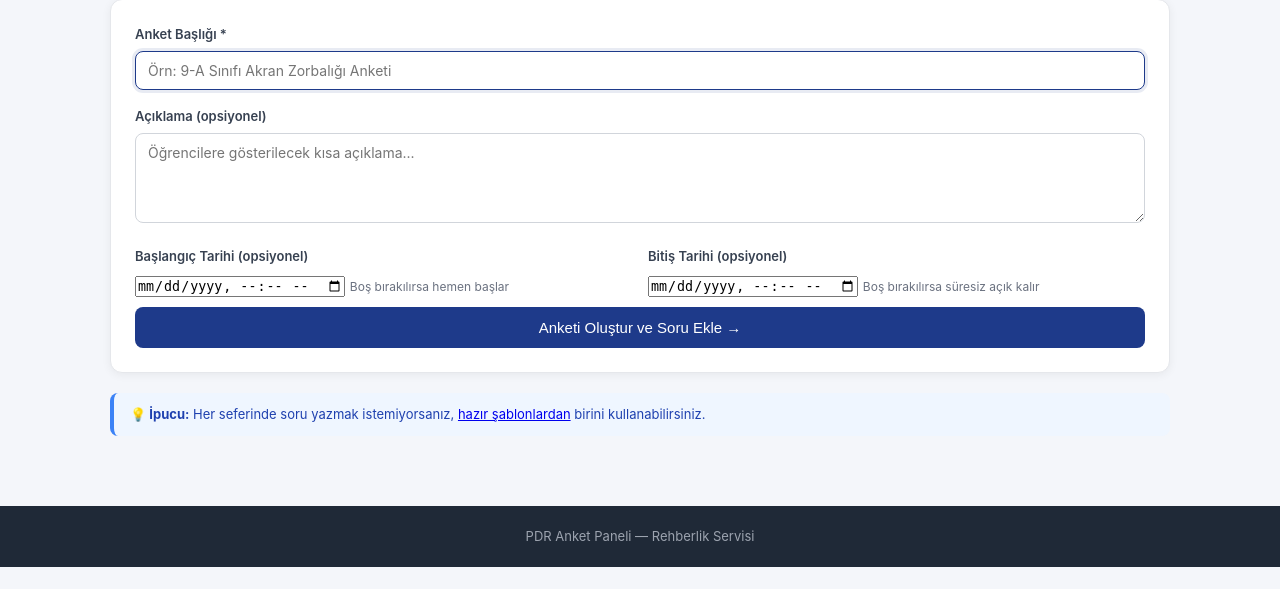
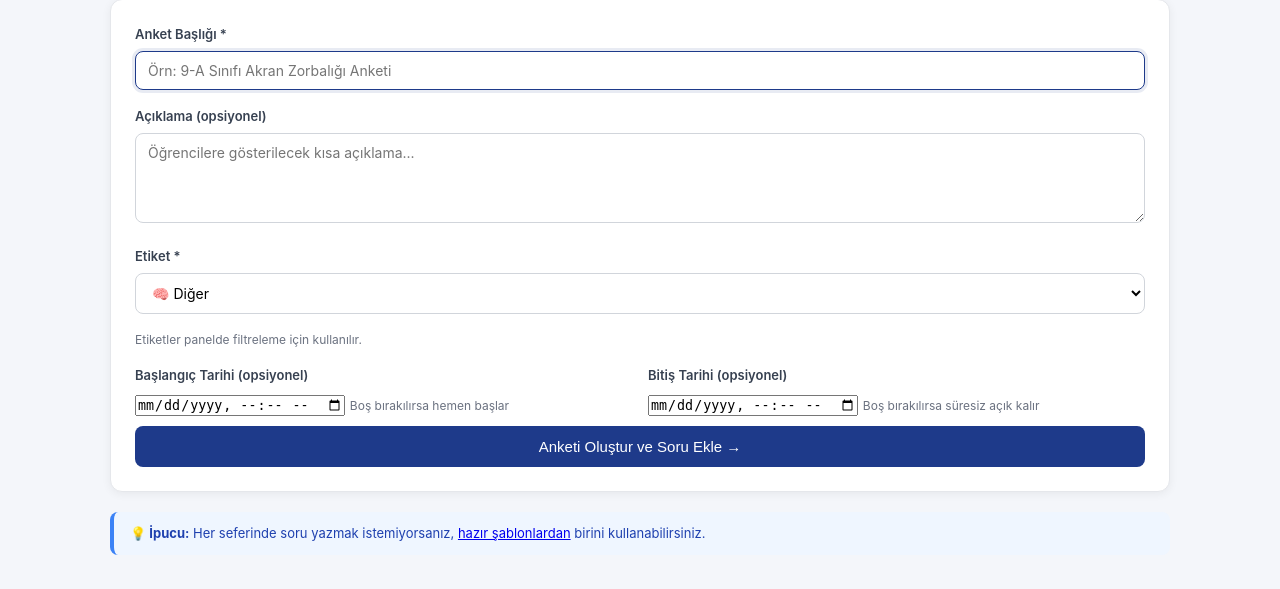
Before and after one commit to rusenozdili1-cloud/pdr-anket-paneli, a Flask app: page /anket/yeni in a window 1280 px wide. Shown: the part 170-759 px from the top of the page. Before the commit the page ends 737 px from the top, so only its background shows below. Run offline with Flask 3, Linux system fonts and the light colour scheme; the visitor is signed in with stand-in values (Sample User, id 1).

Commit message:
Update anket_olustur.html

```diff
--- a/templates/anket_olustur.html
+++ b/templates/anket_olustur.html
@@ -14,6 +14,16 @@
 
     <label>Açıklama (opsiyonel)</label>
     <textarea name="aciklama" placeholder="Öğrencilere gösterilecek kısa açıklama..."></textarea>
+
+    <label>Etiket *</label>
+    <select name="etiket" required>
+      {% for key, e in etiketler.items() %}
+        <option value="{{ key }}" {% if key == 'diger' %}selected{% endif %}>{{ e.ad }}</option>
+      {% endfor %}
+    </select>
+    <small style="color: #6b7280; font-size: 12px; display: block; margin-bottom: 16px;">
+      Etiketler panelde filtreleme için kullanılır.
+    </small>
 
     <div style="display: grid; grid-template-columns: 1fr 1fr; gap: 16px;">
       <div>
```
